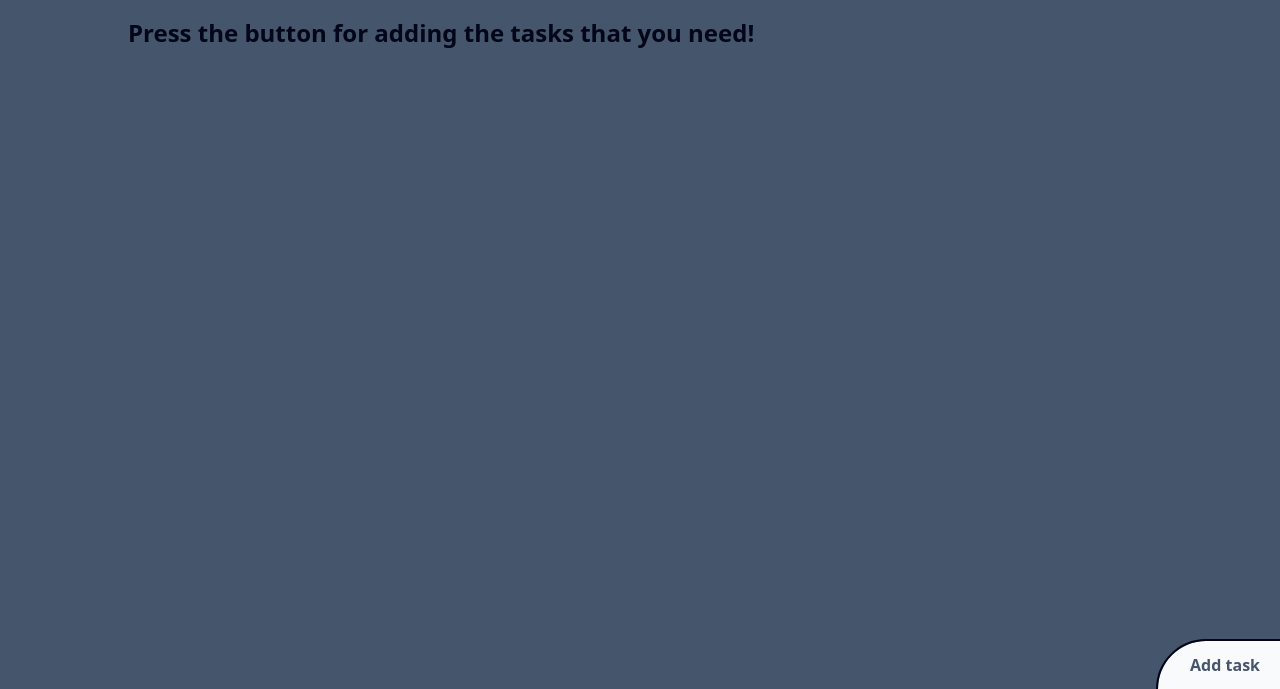
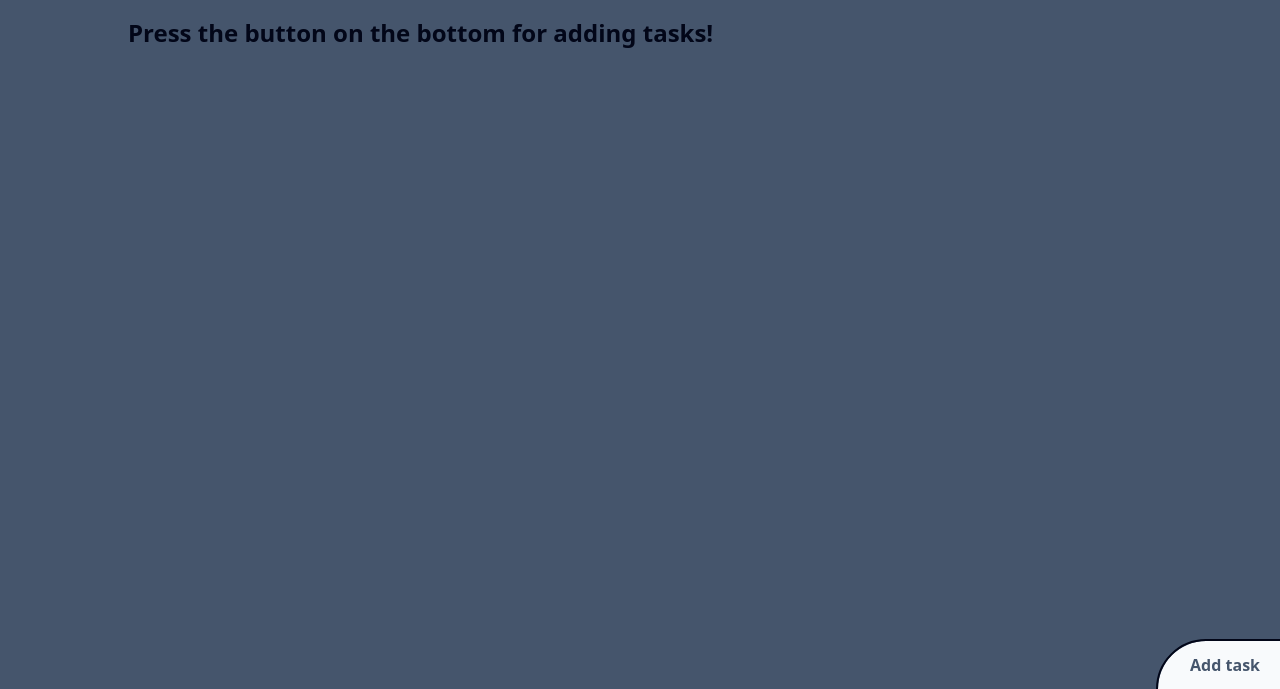
Before and after one commit to kelvin10457/toDoList, a plain HTML site: page index.html in a window 1280 px wide. Shown: the part 111-800 px from the top of the page. Drawn offline with nearby package versions, Linux system fonts and the light colour scheme.

```diff
--- a/index.html
+++ b/index.html
@@ -15,11 +15,10 @@
                 <a class="flex justify-center items-center w-full py-2 font-bold hover:text-slate-600 hover:bg-slate-50 hover:outline-1 hover:outline-slate-600 transition-all duration-100" href="https://github.com/kelvin10457/toDoList" target="_blank">About The Project</a>
                 <a class="flex justify-center items-center w-full py-2 font-bold hover:text-slate-600 hover:bg-slate-50 hover:outline-1 hover:outline-slate-600 transition-all duration-100" href="https://www.linkedin.com/in/kelvin-intriago-5279a2263/" target="_blank">Contact</a>
             </nav>
-
         </div>
     </header>
 
-    <p class="container max-w-screen-lg w-11/12 mx-auto text-2xl font-bold text-slate-950 my-5">Press the button for adding the tasks that you need!</p>
+    <p class="container max-w-screen-lg w-11/12 mx-auto text-2xl font-bold text-slate-950 my-5">Press the button on the bottom for adding tasks!</p>
     <main id="tasksContainer" class="h-96 max-w-screen-lg mx-auto">
         <!--the tasks will go here-->
     </main>
```
Also changed, not shown: 1 other file.
